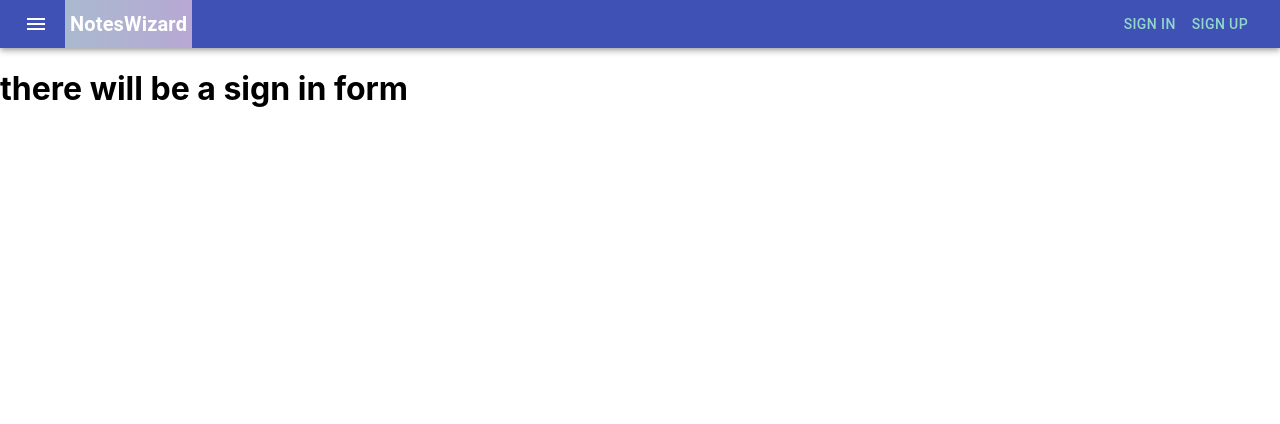
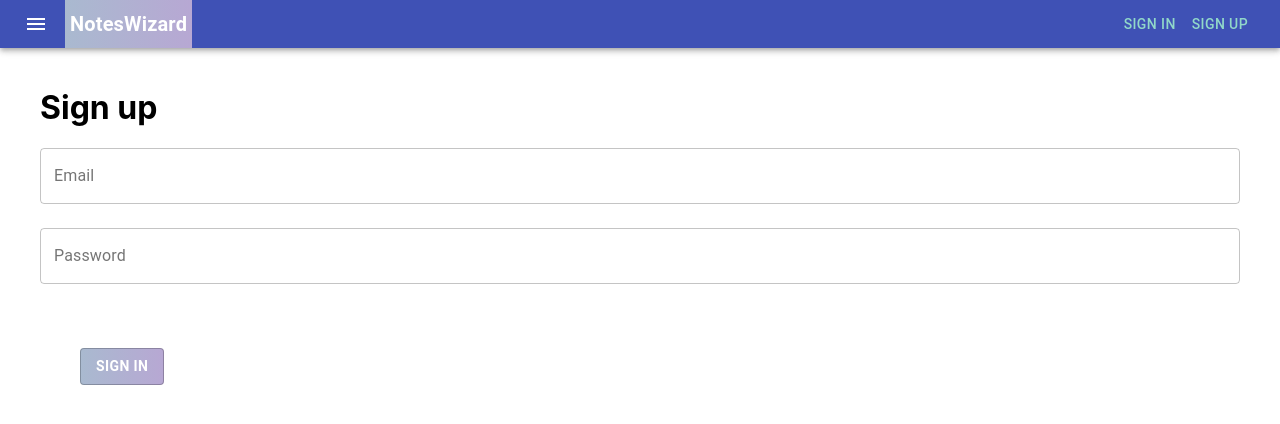
Before and after one commit to Vterebenin/notes-wizard, a Next.js app in the folder frontend/: page /auth/signin in a window 1280 px wide. Shown: the top 424 px of the page. Built offline with nearby package versions, Linux system fonts and the light colour scheme.

Commit message:
feat: added sign_in form

```diff
--- a/frontend/pages/auth/signin.js
+++ b/frontend/pages/auth/signin.js
@@ -1,8 +1,75 @@
-import React from 'react'
+import React, { useState } from 'react'
+import { Button, TextField, Grid } from '@material-ui/core'
+import styled from 'styled-components'
+import $axios from 'plugins/axios'
+
+const StyledWrapper = styled.div`
+  margin: 40px;
+`
+
+const StyledButton = styled(Button)`
+ margin: 40px;
+  ${({ theme }) => theme.makeMagic()}
+`
 
 function SignIn () {
+  const [formData, setFormData] = useState({
+    email: '',
+    password: ''
+  })
+
+  const handleChange = (event, prop) => {
+    setFormData({
+      ...formData,
+      [prop]: event.target.value
+    })
+  }
+
+  const handleSubmit = async (e) => {
+    e.preventDefault()
+    const { email, password } = formData
+    try {
+      const { data } = await $axios.plain.post('api/v1/signin', {
+        email, password
+      })
+      console.log(data)
+    } catch (e) {
+      console.error(e)
+    }
+  }
+
   return (
-    <h1>there will be a sign in form</h1>
+    <StyledWrapper>
+      <h1>Sign up</h1>
+      <form onSubmit={handleSubmit} noValidate autoComplete='off'>
+        <Grid container spacing={3}>
+          <Grid item xs={12}>
+            <TextField
+              fullWidth
+              label='Email'
+              onChange={(e) => handleChange(e, 'email')}
+              variant='outlined'
+            />
+          </Grid>
+          <Grid item xs={12}>
+            <TextField
+              fullWidth
+              type='password'
+              label='Password'
+              onChange={(e) => handleChange(e, 'password')}
+              variant='outlined'
+            />
+          </Grid>
+          <Grid item xs={12}>
+            <StyledButton type='submit' variant='outlined'>Sign In</StyledButton>
+          </Grid>
+        </Grid>
+      </form>
+      <pre>
+        {formData.email}
+        {formData.password}
+      </pre>
+    </StyledWrapper>
   )
 }
 
```
